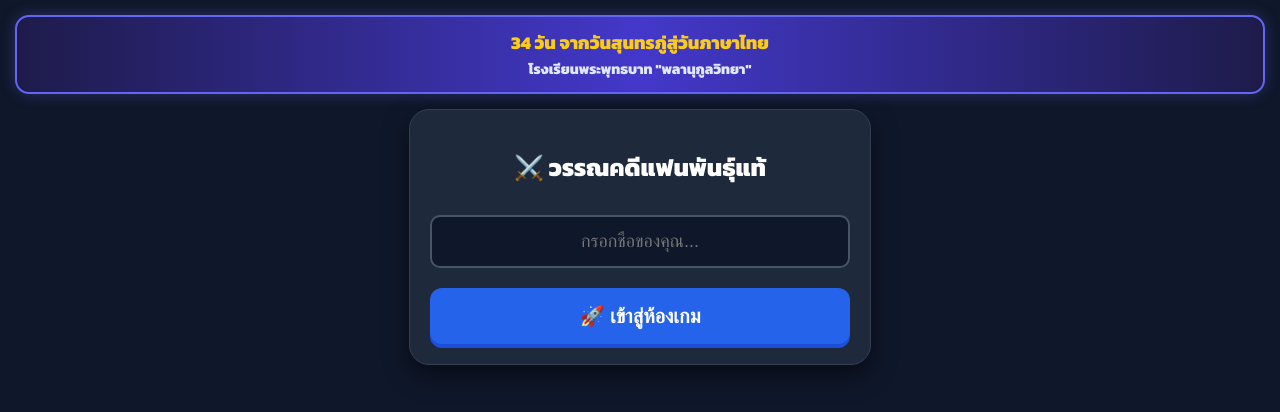
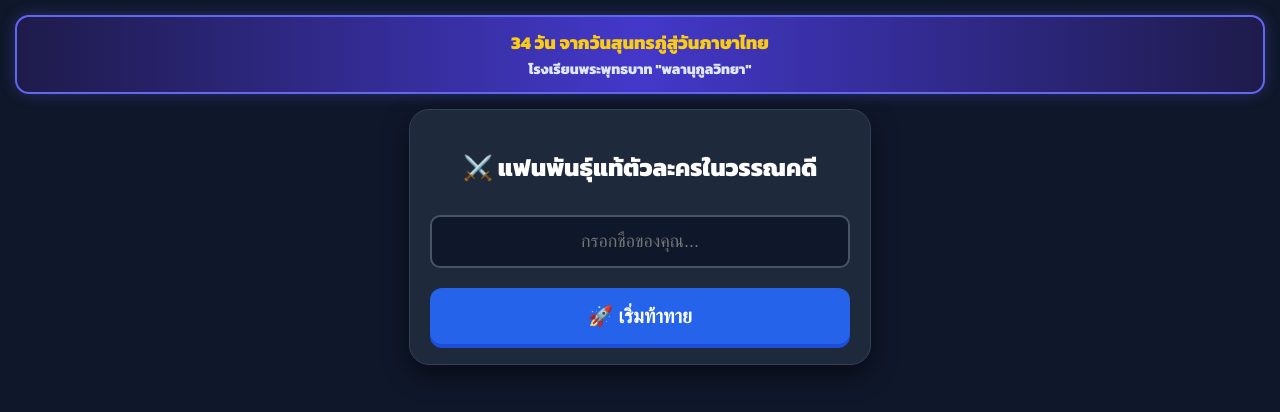
Before and after one commit to kulisara-KF/thai-lit-game, a website: page public/index.html in a window 1280 px wide. Drawn offline with nearby package versions, Linux system fonts and the light colour scheme; no server answers.

Commit message:
Update index.html

```diff
--- a/public/index.html
+++ b/public/index.html
@@ -47,9 +47,9 @@
     </div>
 
     <div class="card" id="login-box">
-        <h2>⚔️ วรรณคดีแฟนพันธุ์แท้</h2>
+        <h2>⚔️ แฟนพันธุ์แท้ตัวละครในวรรณคดี</h2>
         <input type="text" id="player-name" placeholder="กรอกชื่อของคุณ..." required>
-        <button onclick="joinGame()">🚀 เข้าสู่ห้องเกม</button>
+        <button onclick="joinGame()">🚀 เริ่มท้าทาย</button>
     </div>
 
     <div class="card" id="game-box" style="display: none;">
@@ -60,7 +60,7 @@
         </div>
 
         <div class="timer-box">⏱️ เหลือเวลา: <span id="player-timer">30</span> วินาที</div>
-        <p id="question-title" style="font-size: 16px; color: #94a3b8;">รอครูเริ่มข้อสอบ...</p>
+        <p id="question-title" style="font-size: 16px; color: #94a3b8;">เตรียมตัวนะ...</p>
 
         <div class="box-container" id="char-boxes"></div>
         <input type="text" id="answer-input" placeholder="พิมพ์คำตอบที่นี่..." disabled oninput="updateBoxes()">
```
